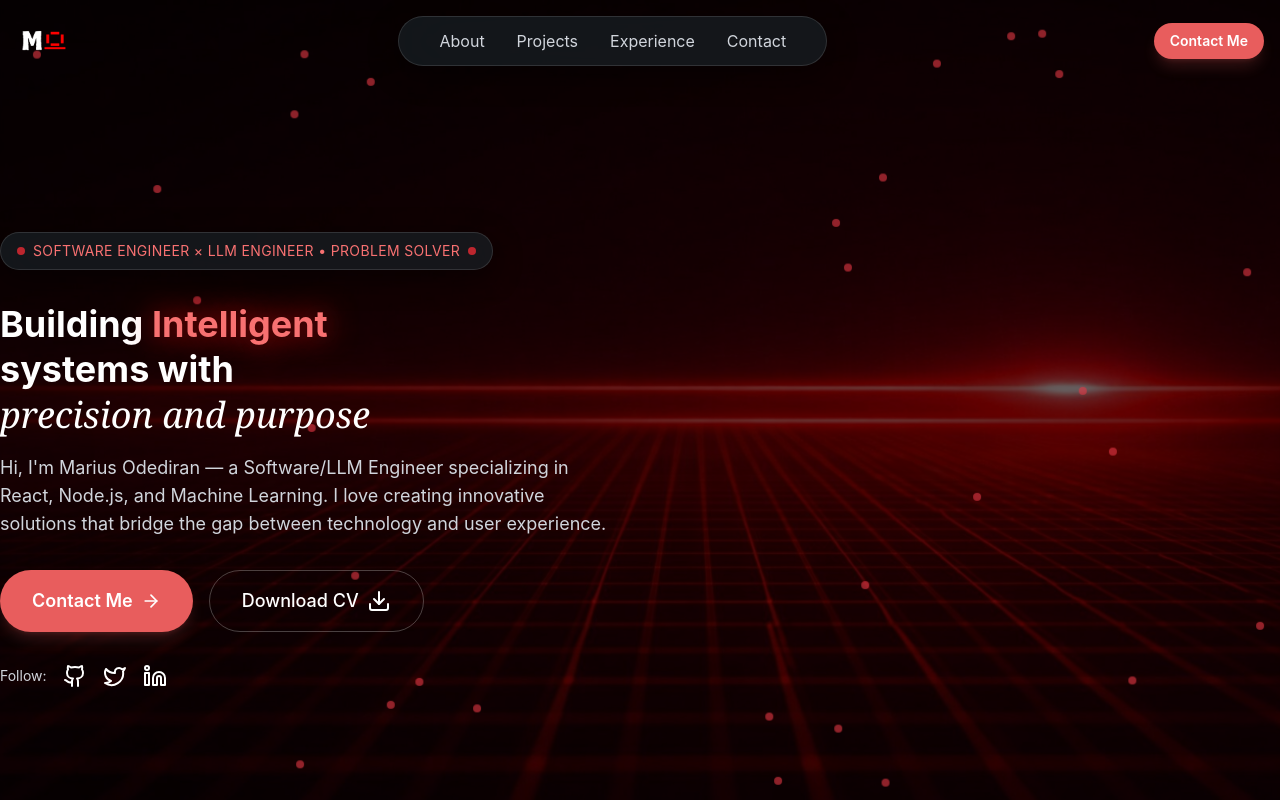
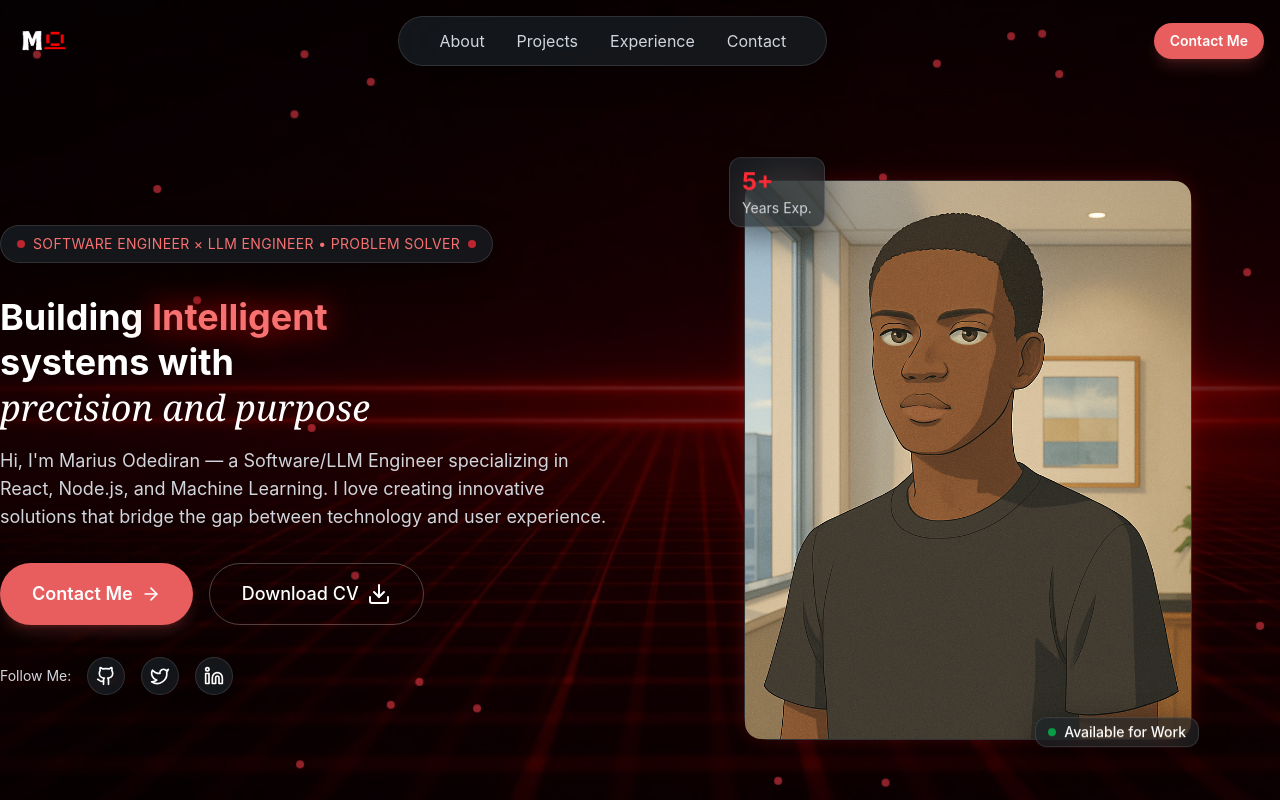
Before and after one commit to Marius-Diran/Portfolio-V3, a React (Vite) app: page / in a window 1280 px wide. Built offline with nearby package versions, Linux system fonts and the light colour scheme.

Commit message:
Portfolio-V3: The showman

```diff
--- a/src/components/AnimatedBorderButton.jsx
+++ b/src/components/AnimatedBorderButton.jsx
@@ -8,7 +8,7 @@ const AnimatedBorderButton = ({ children }) => {
         duration-1000 focus:outline-none focus-visible:ring-2
         focus-visible:ring-[#f81717] focus-visible:ring-offset-2
         disabled:opacity-50 disabled:cursor-not-allowed group
-        px-8 py-4 text-lg font-medium rounded-full overflow-visible hover:cursor-pointer
+        px-8 py-4 text-lg font-medium rounded-full overflow-visiblehover:cursor-pointer
         animated-border"
     >
       {/* Animated SVG Border */}
--- a/src/index.css
+++ b/src/index.css
@@ -8,6 +8,7 @@ body {
   background-color: black;
 }
 
+@layer utilities {
   .glass {
     background-color: color-mix(in srgb, #1a2329 65%, transparent);
     backdrop-filter: blur(28px) saturate(140%);
@@ -20,7 +21,12 @@ body {
     text-shadow: 0 0 30px color-mix(in srgb, #f81717 80%, transparent);
   }
 
-@layer utilities {
+  .glow-border {
+    box-shadow:
+      0 0 20px color-mix(in srgb, #f81717 20%, transparent),
+      inset 0 0 10px color-mix(in srgb, #f81717 5%, transparent);
+  }
+
   @keyframes fadeIn {
     from {
       opacity: 0;
@@ -63,6 +69,16 @@ body {
     }
   }
 
+  @keyframes float {
+    0%,
+    100% {
+      transform: translateY(0);
+    }
+    50% {
+      transform: translateY(-10px);
+    }
+  }
+
   .animate-fadeIn {
     animation: fadeIn 0.5s ease-out both;
   }
@@ -70,6 +86,10 @@ body {
   .animate-fadeOut {
     animation: fadeOut 0.35s ease-in both;
   }
+}
+
+.animate-float {
+  animation: float 3s ease-in-out infinite;
 }
 
 .animation-delay-100 {
--- a/src/sections/Hero.jsx
+++ b/src/sections/Hero.jsx
@@ -8,6 +8,22 @@ import {
 } from "lucide-react";
 import Button from "../components/Buttons";
 import AnimatedBorderButton from "../components/AnimatedBorderButton";
+
+const skills = [
+  "HTML",
+  "CSS",
+  "Tailwind CSS",
+  "JavaScript",
+  "React",
+  "Node.js",
+  "Python",
+  "Machine Learning",
+  "Github",
+  "AWS",
+  "Vercel",
+  "Figma",
+  "Git",
+];
 
 const Hero = () => {
   return (
@@ -78,24 +94,53 @@ const Hero = () => {
 
             {/* Social Links */}
             <div className="flex items-center gap-4 animate-fadeIn animation-delay-1200">
-              <span className="text-gray-300 text-sm">Follow: </span>
+              <span className="text-gray-300 text-sm">Follow Me: </span>
               {[
-                { icon: Github, href: "https://github.com/MariusOdediran" },
+                { icon: Github, href: "https://github.com/Marius-Diran" },
                 { icon: Twitter, href: "https://x.com/Marius_Odediran" },
                 {
                   icon: Linkedin,
                   href: "https://www.linkedin.com/in/marius-odediran-94795b235/",
                 },
               ].map((social, idx) => (
-                <a key={idx} href={social.href}>
-                  {<social.icon />}
+                <a
+                  key={idx}
+                  href={social.href}
+                  target="_blank"
+                  className="p-2 rounded-full glass hover:bg-red-500/10 hover:text-red-400 transition-all duration-300"
+                >
+                  {<social.icon className="w-5 h-5" />}
                 </a>
               ))}
             </div>
           </div>
 
           {/* Right Column - Image */}
-          <div></div>
+          <div className="relative animate-fadeIn animation-delay-300">
+            <div className="relative max-w-md mx-auto">
+              <div className="relative glass rounded-3xl glow-border">
+                <img
+                  src="/Profile-Photo.png"
+                  alt="Marius Odediran"
+                  className="w-full aspect-4/5 object-cover rounded-2xl"
+                />
+
+                {/* Floating Badge */}
+                <div className="absolute -bottom-4 -right-2 glass rounded-xl px-3 py-1 flex items-center gap-2 animate-float animate-fadeIn animation-delay-500">
+                  <div className="w-2 h-2 rounded-full bg-green-500 animate-pulse" />
+                  <span className="text-sm font-medium">
+                    Available for Work
+                  </span>
+                </div>
+
+                {/* Stat Badge */}
+                <div className="absolute -top-4 -left-4 glass rounded-xl px-3 py-2 animate-float animation-delay-500">
+                  <div className="text-red-500 font-bold text-2xl">5+</div>
+                  <div className="text-sm text-gray-300">Years Exp.</div>
+                </div>
+              </div>
+            </div>
+          </div>
         </div>
       </div>
     </section>
```
Lines whose indentation alone changed are shown as unchanged.
